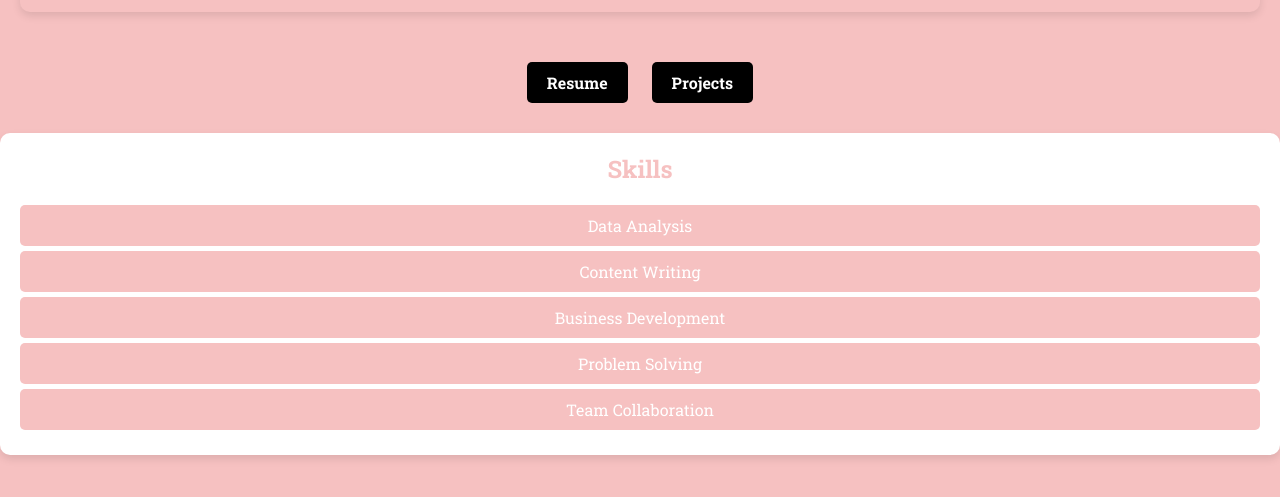
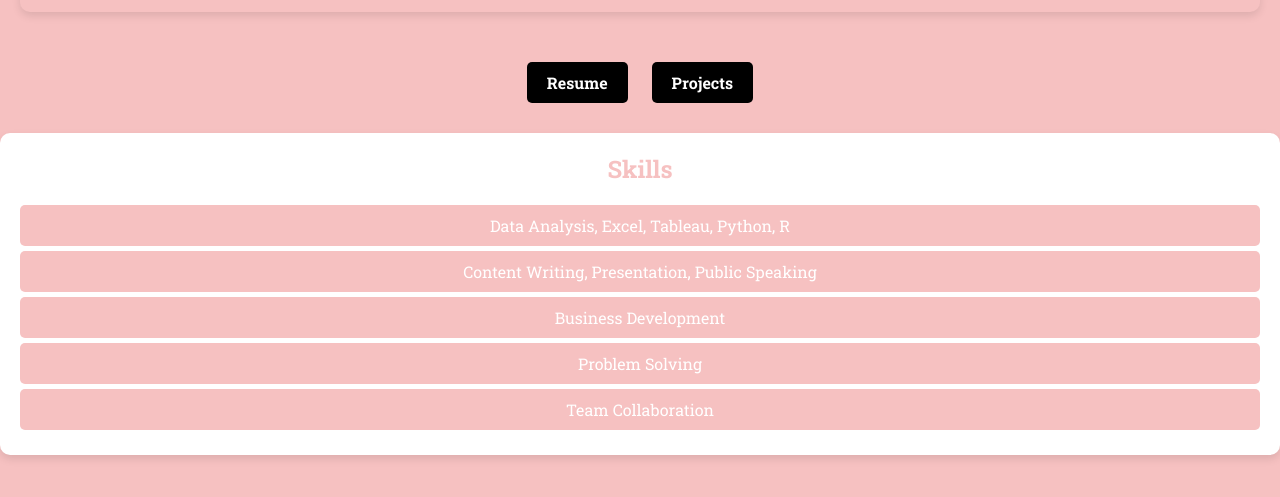
Before and after one commit to Vidhi-lab-design/Vidhi-Ghadi-Portfolio, a plain HTML site: page index.html in a window 1280 px wide. Shown: the part 227-724 px from the top of the page. Drawn offline with Linux system fonts and the light colour scheme.

Commit message:
Update index.html

```diff
--- a/index.html
+++ b/index.html
@@ -120,7 +120,7 @@
 <body>
     <div class="container">
         <div class="profile">
-            <img src="Screenshot 2024-08-11 105611.png" alt="Your Photo" class="photo">
+            <img src="image/self image.jpg" alt="Your Photo" class="photo">
             <div class="info">
                 <h1>Vidhi Ghadi</h1>
                 <p class="bio">Hello! I’m Vidhi Ghadi, a proven ability to learn from scratch and achieve outstanding results. My educational journey, culminating in an M.Sc. in Economics with a focus on Data Analytics, has been complemented by practical experience through diverse internships. I excel in problem-solving, thrive in team environments, and am adept at managing multiple tasks simultaneously. My hands-on experiences range from content writing and business development to administrative roles, all of which have honed my analytical and communication skills. I’m passionate about leveraging data to drive insights and am committed to continuous learning and growth. Welcome to my portfolio, where you can explore my projects, skills, and accomplishments.</p>
@@ -133,8 +133,8 @@
         <div class="skills">
             <h2>Skills</h2>
             <ul class="skills-list">
-                <li>Data Analysis</li>
-                <li>Content Writing</li>
+                <li>Data Analysis, Excel, Tableau, Python, R</li>
+                <li>Content Writing, Presentation, Public Speaking</li>
                 <li>Business Development</li>
                 <li>Problem Solving</li>
                 <li>Team Collaboration</li>
```
